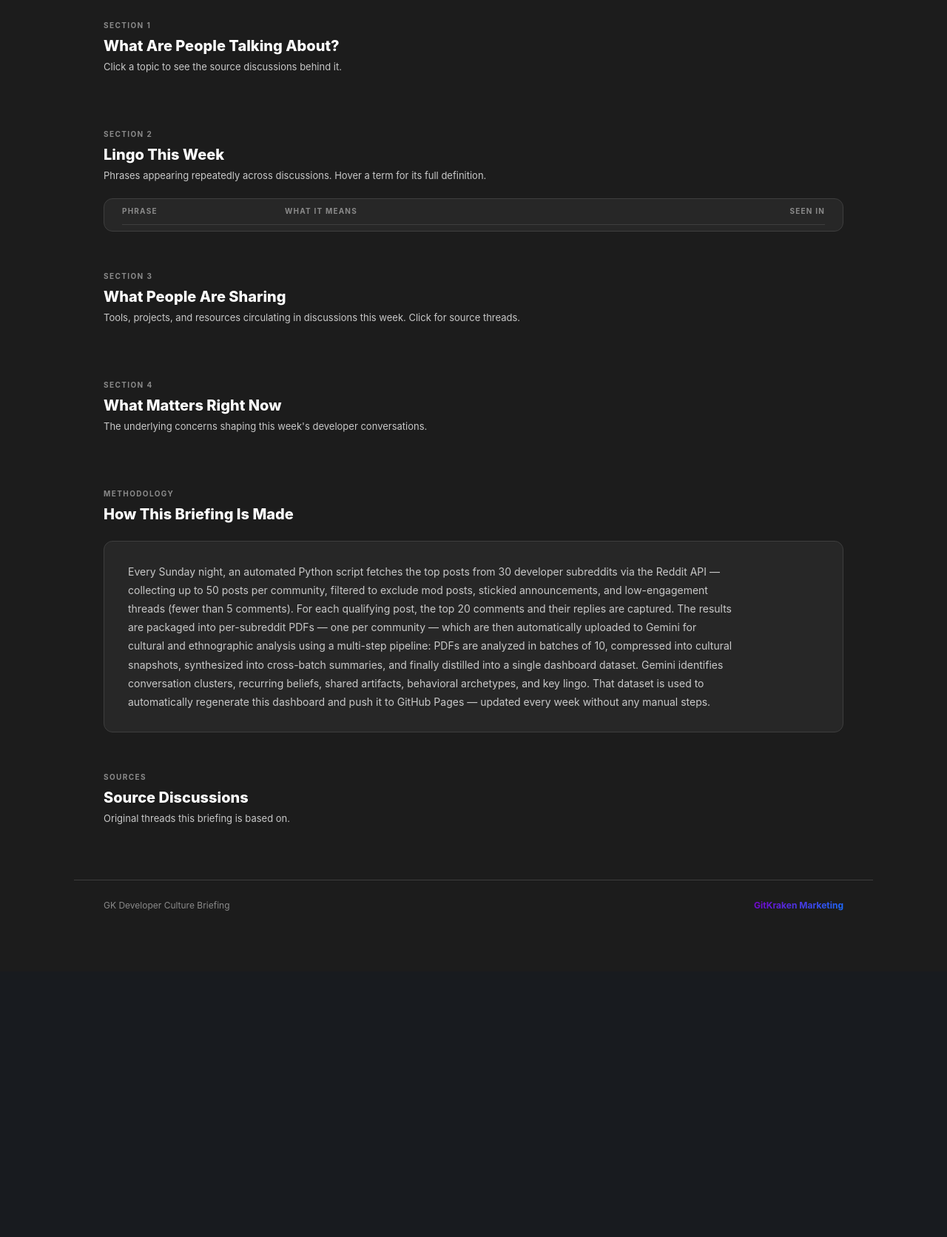
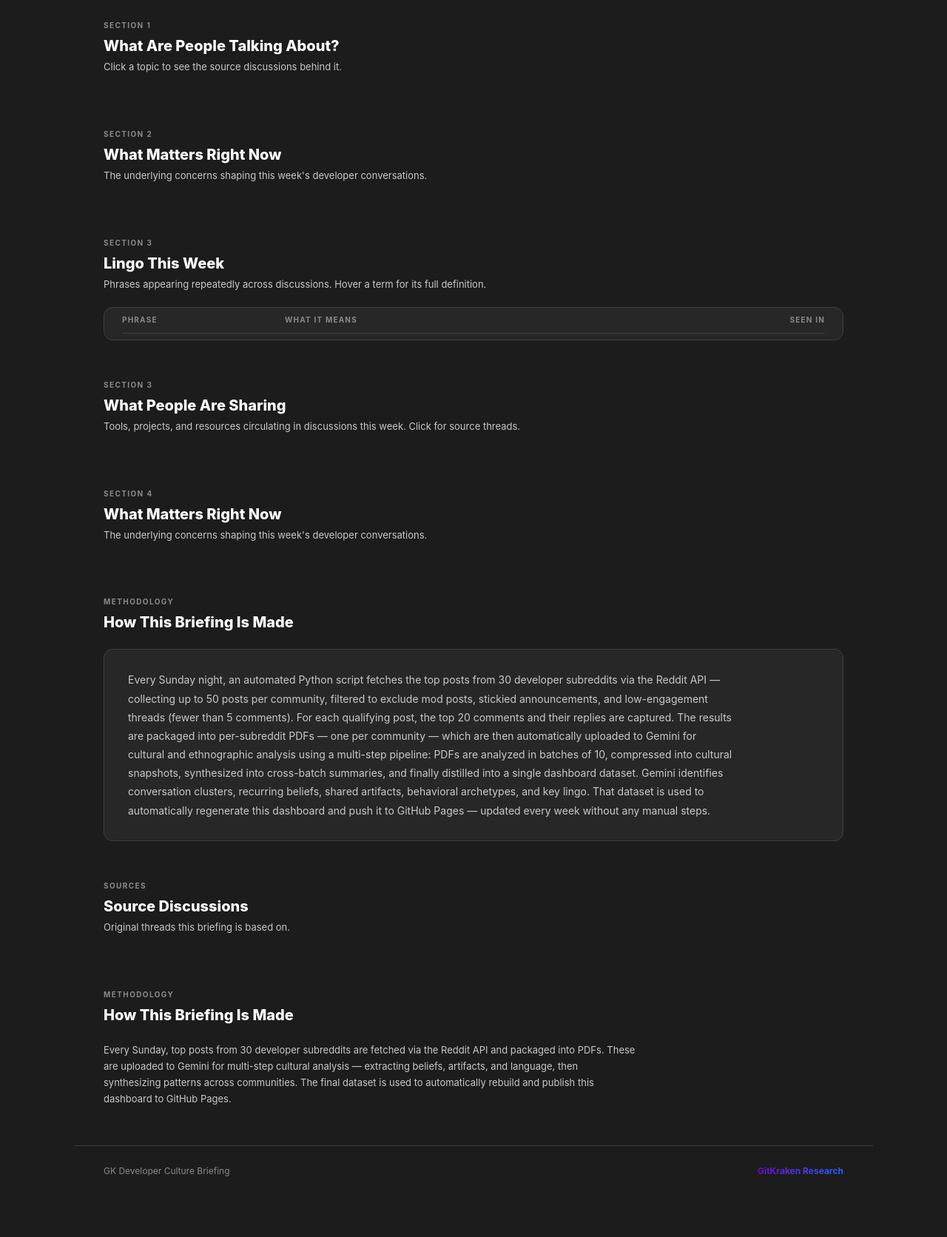
Before and after one commit to jjsilva4/gk-digest, a Python web app: template src/templates/dashboard.html in a window 1280 px wide. Shown: the part 249-1921 px from the top of the page at 74% size. Before the commit the page ends 1480 px from the top, so only its background shows below. Run offline with Jinja, Linux system fonts and the light colour scheme; the template is opened without the code that fills it, so the values that code supplies are empty.

Commit message:
feat: Implement new dashboard sections and styling

```diff
--- a/src/templates/dashboard.html
+++ b/src/templates/dashboard.html
@@ -285,6 +373,16 @@
 
 <main class="page">
 
+  <!-- ─── EXECUTIVE SUMMARY / KEY SIGNALS (optional) ─── -->
+  <section id="key-signals-section" style="display:none">
+    <div class="section-header">
+      <div class="section-label">Executive Summary</div>
+      <h2>Key Signals This Week</h2>
+      <p>The most important patterns for marketing and product stakeholders.</p>
+    </div>
+    <div class="grid-3" id="key-signals-grid"></div>
+  </section>
+
   <!-- ─── SECTION 1: TOPICS ─── -->
   <section>
     <div class="section-header">
@@ -295,10 +393,30 @@
     <div class="grid-3" id="topics-grid"></div>
   </section>
 
-  <!-- ─── SECTION 2: LINGO ─── -->
+  <!-- ─── SECTION 2: CONCERNS ─── -->
   <section>
     <div class="section-header">
       <div class="section-label">Section 2</div>
+      <h2>What Matters Right Now</h2>
+      <p>The underlying concerns shaping this week's developer conversations.</p>
+    </div>
+    <div class="concern-list" id="concerns-list"></div>
+  </section>
+
+  <!-- ─── CULTURAL CONNECTIONS (optional) ─── -->
+  <section id="connections-section" style="display:none">
+    <div class="section-header">
+      <div class="section-label">Cultural Connections</div>
+      <h2>How These Themes Connect</h2>
+      <p>Relationships between beliefs and concerns across communities.</p>
+    </div>
+    <div class="grid-3" id="connections-grid"></div>
+  </section>
+
+  <!-- ─── SECTION 3: LINGO ─── -->
+  <section>
+    <div class="section-header">
+      <div class="section-label">Section 3</div>
       <h2>Lingo This Week</h2>
       <p>Phrases appearing repeatedly across discussions. Hover a term for its full definition.</p>
     </div>
@@ -359,11 +477,22 @@
     <div class="source-grid" id="source-grid"></div>
   </section>
 
+  <!-- ─── METHODOLOGY ─── -->
+  <section>
+    <div class="section-header">
+      <div class="section-label">Methodology</div>
+      <h2>How This Briefing Is Made</h2>
+    </div>
+    <p style="font-size:13px;color:var(--muted);line-height:1.7;max-width:720px;">
+      Every Sunday, top posts from 30 developer subreddits are fetched via the Reddit API and packaged into PDFs. These are uploaded to Gemini for multi-step cultural analysis — extracting beliefs, artifacts, and language, then synthesizing patterns across communities. The final dataset is used to automatically rebuild and publish this dashboard to GitHub Pages.
+    </p>
+  </section>
+
 </main>
 
 <footer>
   <span id="footer-text">GK Developer Culture Briefing</span>
-  <span class="footer-brand">GitKraken Marketing</span>
+  <span class="footer-brand">GitKraken Research</span>
 </footer>
 
 <script>
```
Also changed, not shown: other parts of src/templates/dashboard.html (+88 -0 lines).
